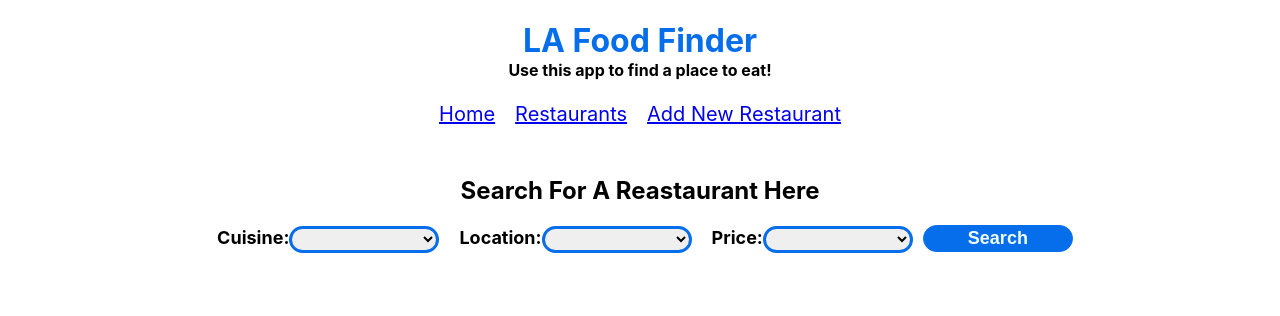
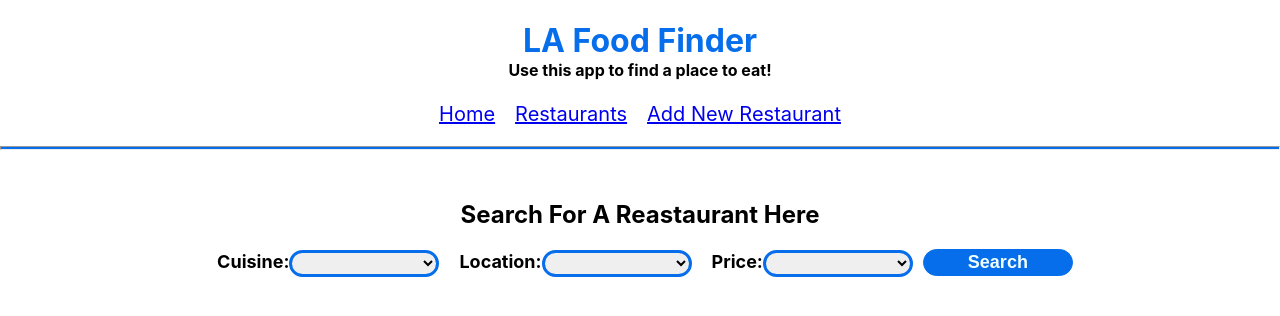
Before and after one commit to ejelymyles/la-foodie-app, a React (Create React App) app: page / in a window 1280 px wide. Shown: the top 316 px of the page. Built offline with nearby package versions, Linux system fonts and the light colour scheme; data requests are answered from the project's data file.

Commit message:
add hr element to header & style it

```diff
--- a/src/App.css
+++ b/src/App.css
@@ -127,3 +127,10 @@ div.cards {
   font-weight: bold;
   margin-bottom: 60px;
 }
+
+.breakline {
+  padding: 1px;
+  margin-top: 20px;
+  font-weight: bold;
+  background-color: #076eeb;
+}
--- a/src/Components/Header.js
+++ b/src/Components/Header.js
@@ -7,6 +7,7 @@ function Header(){
             <h1 className="header-title">LA Food Finder</h1>
             <h4 className="header-subtitle">Use this app to find a place to eat!</h4>
             <NavBar />
+            <hr className="breakline"/>
         </div>
     );
 }
```
